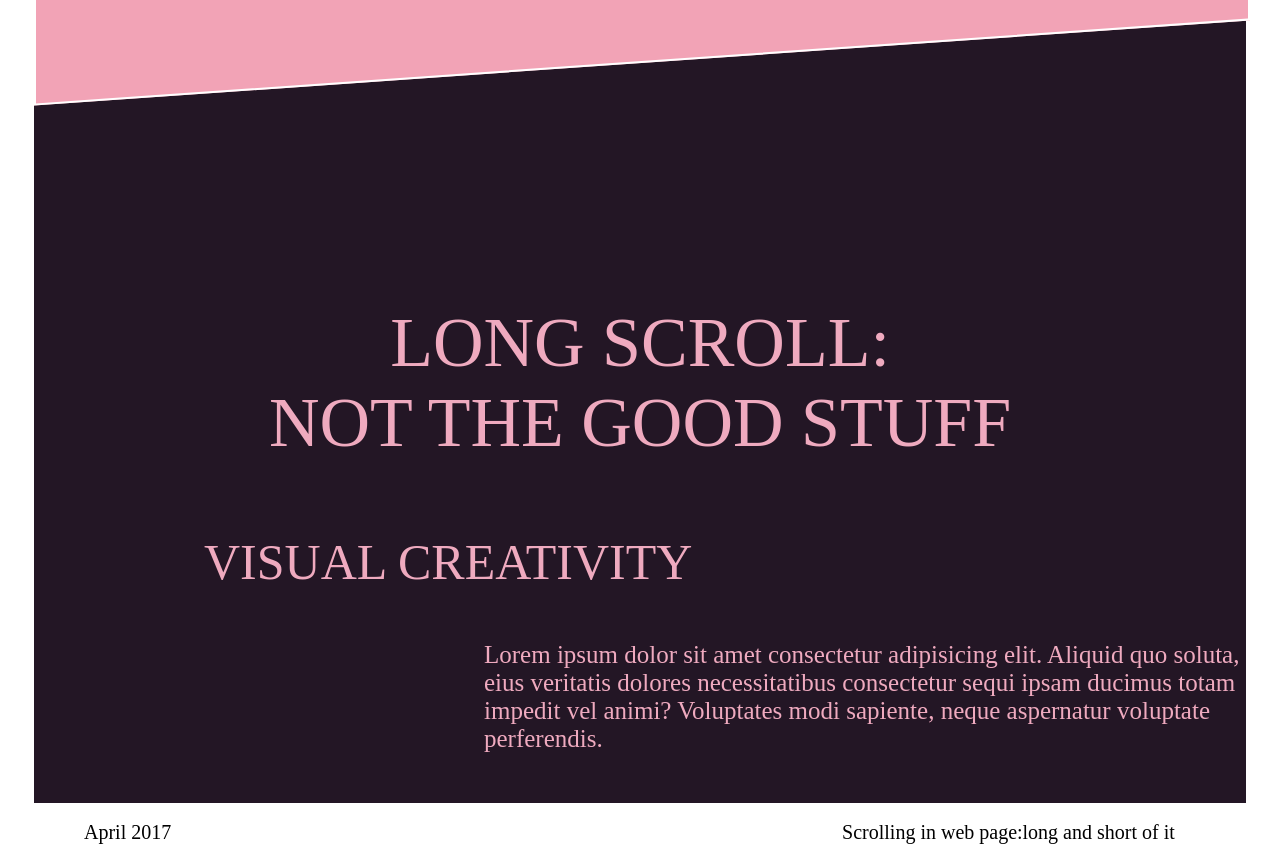
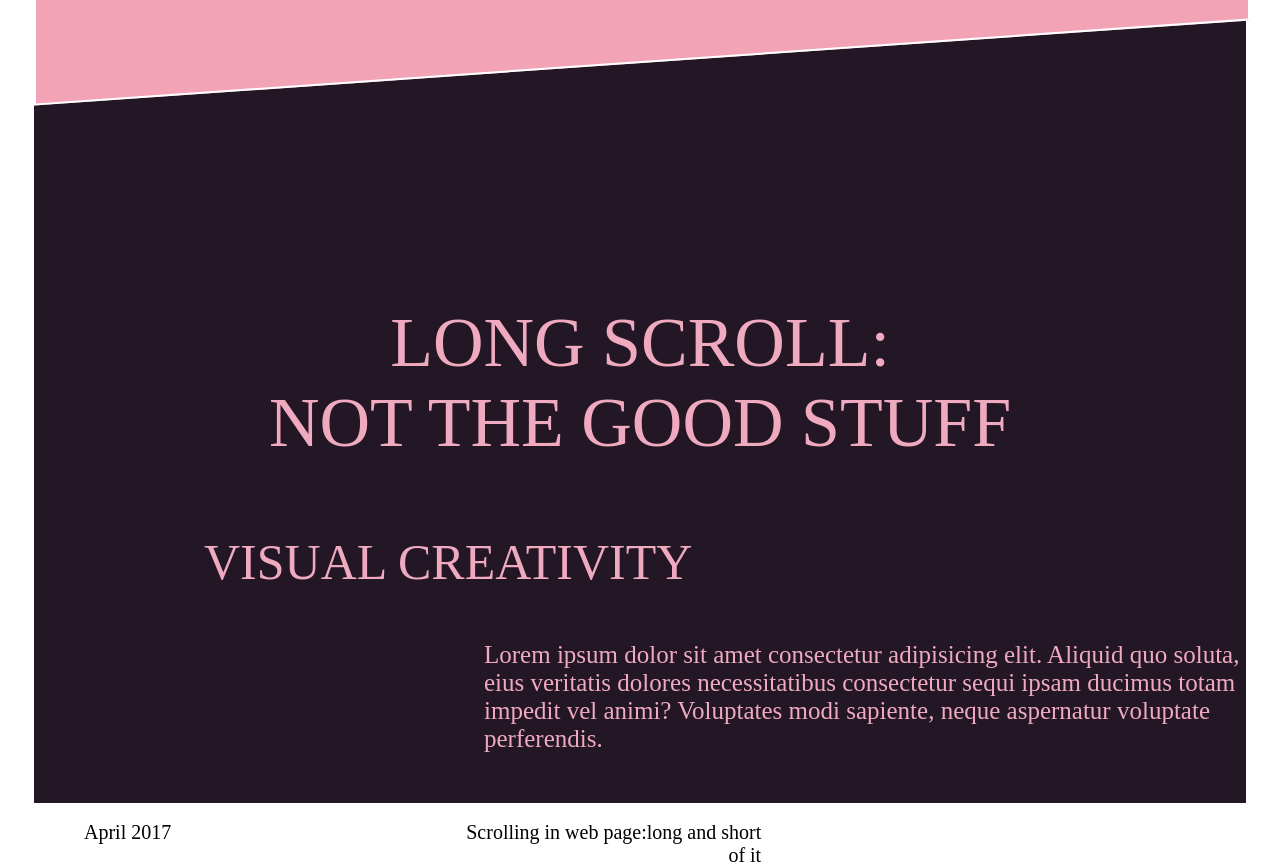
Before and after one commit to Arvindh12/skewed-webpage, a plain HTML site: page index.html in a window 1280 px wide. Shown: the part 3966-4833 px from the top of the page. Drawn offline with Linux system fonts and the light colour scheme.

Commit message:
Update index.html

```diff
--- a/index.html
+++ b/index.html
@@ -55,7 +55,7 @@
 					<p class="div3text2 ">	Lorem ipsum dolor sit amet consectetur adipisicing elit. Aliquid quo soluta, eius veritatis dolores necessitatibus consectetur sequi ipsam ducimus totam impedit vel animi? Voluptates modi sapiente, neque aspernatur voluptate perferendis.</p>
 			</div>
 			<br>
-			<div class="footer"><div class="aprl" style="width: 30%;height: 30px;float: left;text-align: left;font-size: 20px;margin-left: 50px;">April 2017</div><div class="aprlri8"style="width:60%;height: 30px;float: left;text-align:right;font-size: 20px;">Scrolling in web page:long and short of it</div></div>
+			<div class="footer"><div class="aprl" style="width: 30%;height: 30px;float: left;text-align: left;font-size: 20px;margin-left: 50px;">April 2017</div><div style="width:60%;height: 30px; text-align:right;font-size: 20px;">Scrolling in web page:long and short of it</div></div>
 		</div>
 	</div>
 
```
